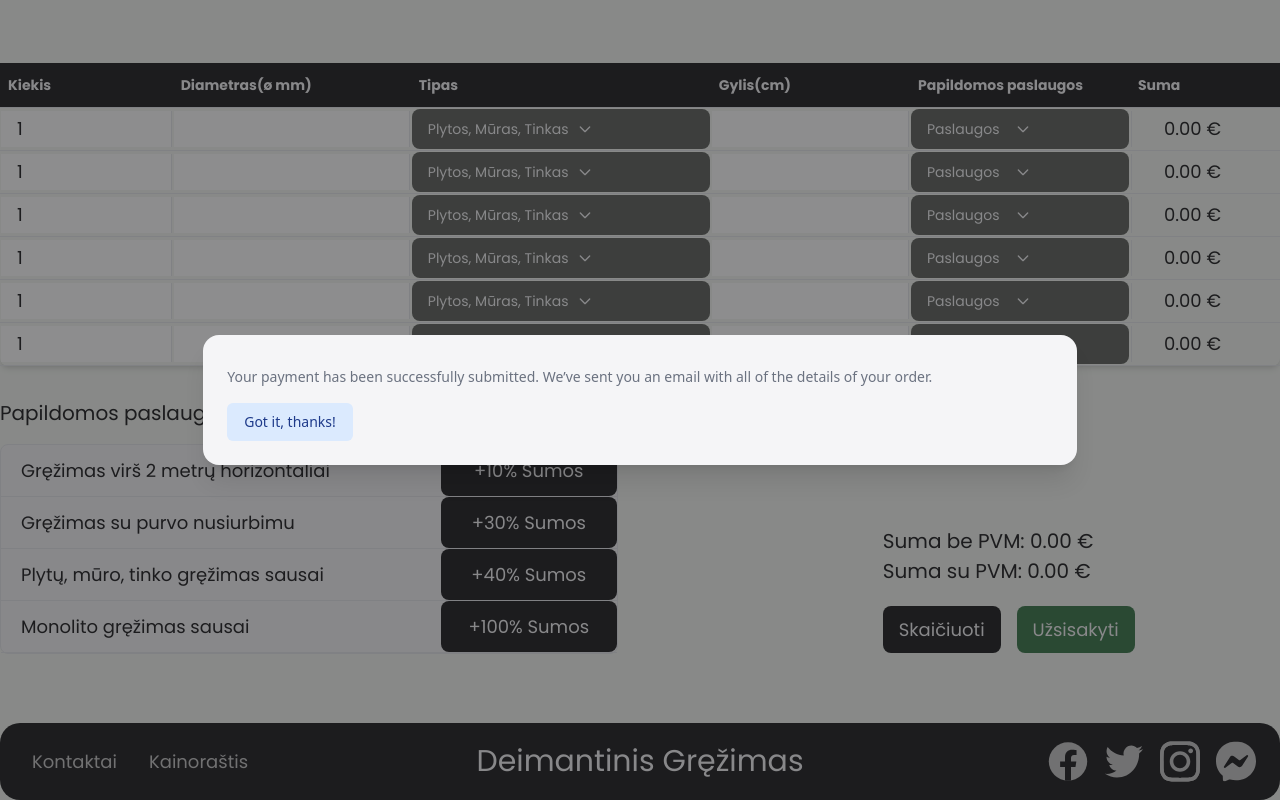
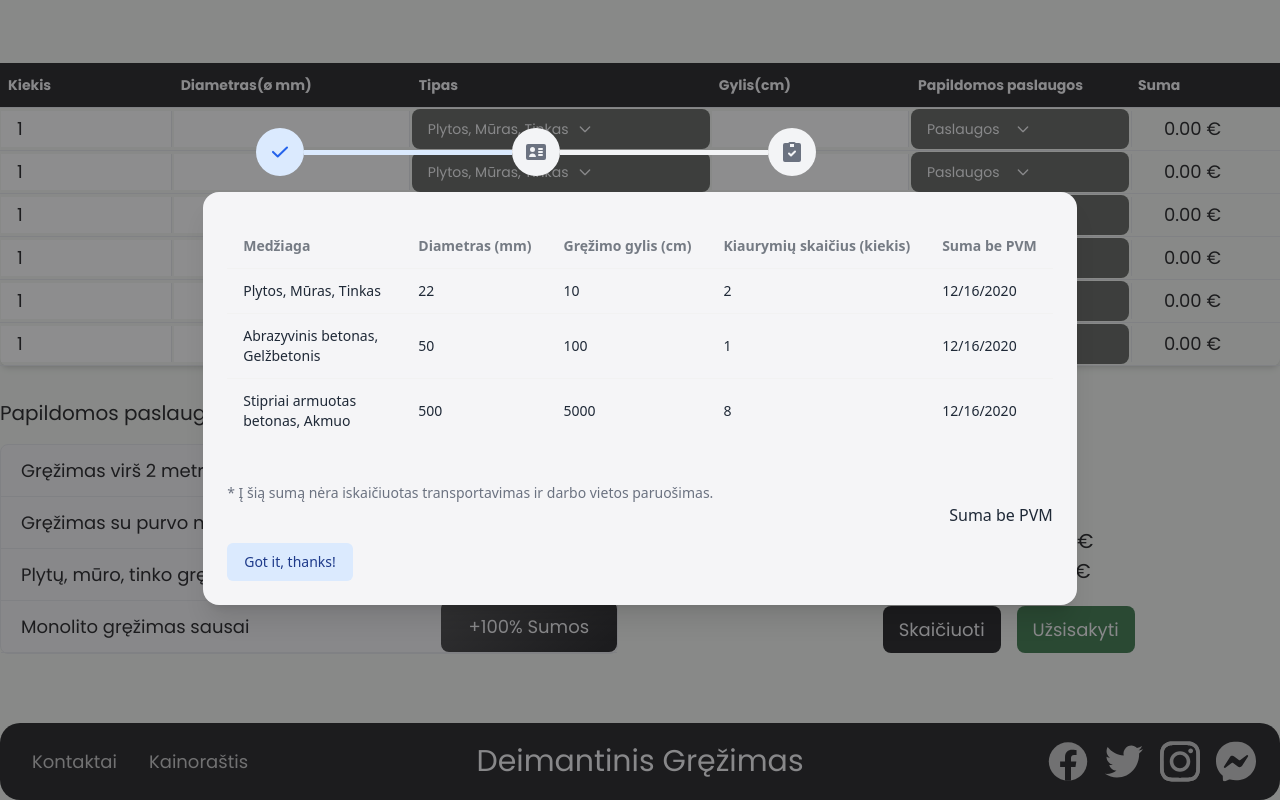
Before and after one commit to karolissumskas954/OrdersWeb, a React (Vite) app: page /calculator in a window 1280 px wide. Both pictures are taken after a click on the button "Užsisakyti". Shown: the part 199-999 px from the top of the page. Built offline with nearby package versions, Linux system fonts and the light colour scheme.

Commit message:
[ADD] Stepper form

```diff
--- a/package.json
+++ b/package.json
@@ -54,6 +54,7 @@
     "@vitejs/plugin-react": "^4.0.0",
     "autoprefixer": "^10.4.14",
     "babel-loader": "^9.1.3",
+    "daisyui": "^3.3.1",
     "eslint": "^8.38.0",
     "eslint-plugin-react": "^7.32.2",
     "eslint-plugin-react-hooks": "^4.6.0",
--- a/src/components/CalcTable.jsx
+++ b/src/components/CalcTable.jsx
@@ -391,25 +391,25 @@ const CalcTable = () => {
                                 <li className="w-full border-b border-gray-200 rounded-t-lg ">
                                     <div className="flex items-center pl-3 w-full text-[18px] font-poppins">
                                         <label className="w-[70%] py-3 ml-2 text-black">Gręžimas virš 2 metrų horizontaliai</label>
-                                        <label className="w-[30%] py-3 ml-2 text-white bg-black rounded-lg text-center">+10% Sumos</label>
+                                        <label className="w-[30%] py-3 ml-2 text-white bg-dark-gradient rounded-lg text-center">+10% Sumos</label>
                                     </div>
                                 </li>
                                 <li className="w-full border-b border-gray-200 rounded-t-lg ">
                                     <div className="flex items-center pl-3 w-full text-[18px] font-poppins">
                                         <label className="w-[70%] py-3 ml-2 text-black">Gręžimas su purvo nusiurbimu</label>
-                                        <label className="w-[30%] py-3 ml-2 text-white bg-black rounded-lg text-center">+30% Sumos</label>
+                                        <label className="w-[30%] py-3 ml-2 text-white bg-dark-gradient rounded-lg text-center">+30% Sumos</label>
                                     </div>
                                 </li>
                                 <li className="w-full border-b border-gray-200 rounded-t-lg ">
                                     <div className="flex items-center pl-3 w-full text-[18px] font-poppins">
                                         <label className="w-[70%] py-3 ml-2 text-black">Plytų, mūro, tinko gręžimas sausai</label>
-                                        <label className="w-[30%] py-3 ml-2 text-white bg-black rounded-lg text-center">+40% Sumos</label>
+                                        <label className="w-[30%] py-3 ml-2 text-white bg-dark-gradient rounded-lg text-center">+40% Sumos</label>
                                     </div>
                                 </li>
                                 <li className="w-full border-b border-gray-200 rounded-t-lg ">
                                     <div className="flex items-center pl-3 w-full text-[18px] font-poppins">
                                         <label className="w-[70%] py-3 ml-2 text-black">Monolito gręžimas sausai</label>
-                                        <label className="w-[30%] py-3 ml-2 text-white bg-black rounded-lg text-center">+100% Sumos</label>
+                                        <label className="w-[30%] py-3 ml-2 text-white bg-dark-gradient rounded-lg text-center">+100% Sumos</label>
                                     </div>
                                 </li>
                             </ul>
@@ -441,7 +441,33 @@ const CalcTable = () => {
                         </Transition.Child>
 
                         <div className="fixed inset-0 overflow-y-auto">
-                            <div className="flex min-h-full items-center justify-center p-4 text-center">
+                            <div className='flex items-center justify-center text-center mt-[10%]'>
+                                <ol className="flex items-center w-[60%]">
+                                    <li className="flex w-full items-center text-blue-600 dark:text-blue-500 after:content-[''] after:w-full after:h-1 after:border-b after:border-blue-100 after:border-4 after:inline-block dark:after:border-blue-800">
+                                        <span className="flex items-center justify-center w-10 h-10 bg-blue-100 rounded-full lg:h-12 lg:w-12 dark:bg-blue-800 shrink-0">
+                                            <svg className="w-3.5 h-3.5 text-blue-600 lg:w-4 lg:h-4 dark:text-blue-300" aria-hidden="true" xmlns="http://www.w3.org/2000/svg" fill="none" viewBox="0 0 16 12">
+                                                <path stroke="currentColor" stroke-linecap="round" stroke-linejoin="round" stroke-width="2" d="M1 5.917 5.724 10.5 15 1.5" />
+                                            </svg>
+                                        </span>
+                                    </li>
+                                    <li className="flex w-full items-center after:content-[''] after:w-full after:h-1 after:border-b after:border-gray-100 after:border-4 after:inline-block dark:after:border-gray-700">
+                                        <span className="flex items-center justify-center w-10 h-10 bg-gray-100 rounded-full lg:h-12 lg:w-12 dark:bg-gray-700 shrink-0">
+                                            <svg className="w-4 h-4 text-gray-500 lg:w-5 lg:h-5 dark:text-gray-100" aria-hidden="true" xmlns="http://www.w3.org/2000/svg" fill="currentColor" viewBox="0 0 20 16">
+                                                <path d="M18 0H2a2 2 0 0 0-2 2v12a2 2 0 0 0 2 2h16a2 2 0 0 0 2-2V2a2 2 0 0 0-2-2ZM6.5 3a2.5 2.5 0 1 1 0 5 2.5 2.5 0 0 1 0-5ZM3.014 13.021l.157-.625A3.427 3.427 0 0 1 6.5 9.571a3.426 3.426 0 0 1 3.322 2.805l.159.622-6.967.023ZM16 12h-3a1 1 0 0 1 0-2h3a1 1 0 0 1 0 2Zm0-3h-3a1 1 0 1 1 0-2h3a1 1 0 1 1 0 2Zm0-3h-3a1 1 0 1 1 0-2h3a1 1 0 1 1 0 2Z" />
+                                            </svg>
+                                        </span>
+                                    </li>
+                                    <li className="flex items-center w-full">
+                                        <span className="flex items-center justify-center w-10 h-10 bg-gray-100 rounded-full lg:h-12 lg:w-12 dark:bg-gray-700 shrink-0">
+                                            <svg className="w-4 h-4 text-gray-500 lg:w-5 lg:h-5 dark:text-gray-100" aria-hidden="true" xmlns="http://www.w3.org/2000/svg" fill="currentColor" viewBox="0 0 18 20">
+                                                <path d="M16 1h-3.278A1.992 1.992 0 0 0 11 0H7a1.993 1.993 0 0 0-1.722 1H2a2 2 0 0 0-2 2v15a2 2 0 0 0 2 2h14a2 2 0 0 0 2-2V3a2 2 0 0 0-2-2ZM7 2h4v3H7V2Zm5.7 8.289-3.975 3.857a1 1 0 0 1-1.393 0L5.3 12.182a1.002 1.002 0 1 1 1.4-1.436l1.328 1.289 3.28-3.181a1 1 0 1 1 1.392 1.435Z" />
+                                            </svg>
+                                        </span>
+                                    </li>
+                                </ol>
+                            </div>
+                            <div className="flex items-center justify-center p-4 text-center">
+
                                 <Transition.Child
                                     as={Fragment}
                                     enter="ease-out duration-300"
@@ -451,18 +477,52 @@ const CalcTable = () => {
                                     leaveFrom="opacity-100 scale-100"
                                     leaveTo="opacity-0 scale-95"
                                 >
+
                                     <Dialog.Panel className="w-full max-w-[70%] transform overflow-hidden rounded-2xl bg-white p-6 text-left align-middle shadow-xl transition-all">
-                                        {/* <Dialog.Title
-                                            as="h3"
-                                            className="text-lg font-medium leading-6 text-gray-900 text-center"
-                                        >
-                                            Užsakymas
-                                        </Dialog.Title> */}
                                         <div className="mt-2">
+
+                                            <div className="overflow-x-auto mb-10">
+                                                <table className="table table-xl">
+                                                    <thead>
+                                                        <tr className='font-bold  text-sm'>
+                                                            <th>Medžiaga</th>
+                                                            <th>Diametras (mm)</th>
+                                                            <th>Gręžimo gylis (cm)</th>
+                                                            <th>Kiaurymių skaičius (kiekis)</th>
+                                                            <th>Suma be PVM</th>
+                                                        </tr>
+                                                    </thead>
+                                                    <tbody className=''>
+                                                        <tr >
+                                                            <td>Plytos, Mūras, Tinkas</td>
+                                                            <td>22</td>
+                                                            <td>10</td>
+                                                            <td>2</td>
+                                                            <td>12/16/2020</td>
+                                                        </tr>
+                                                        <tr>
+                                                            <td>Abrazyvinis betonas, Gelžbetonis</td>
+                                                            <td>50</td>
+                                                            <td>100</td>
+                                                            <td>1</td>
+                                                            <td>12/16/2020</td>
+                                                        </tr>
+                                                        <tr>
+                                                            <td>Stipriai armuotas betonas, Akmuo</td>
+                                                            <td>500</td>
+                                                            <td>5000</td>
+                                                            <td>8</td>
+                                                            <td>12/16/2020</td>
+                                                        </tr>
+                                                    </tbody>
+                                                </table>
+                                            </div>
                                             <p className="text-sm text-gray-500">
-                                                Your payment has been successfully submitted. We’ve sent
-                                                you an email with all of the details of your order.
+                                                * Į šią sumą nėra iskaičiuotas transportavimas ir darbo vietos paruošimas.
                                             </p>
+                                        </div>
+                                        <div className='flex justify-end'>
+                                            <p className=''>Suma be PVM</p>
                                         </div>
 
                                         <div className="mt-4">
--- a/src/index.css
+++ b/src/index.css
@@ -70,6 +70,15 @@
     #ffffff -278.56%,
     #6d6d6d -78.47%,
     #08561b 91.61%
+  );
+}
+
+.bg-dark-gradient {
+  background: linear-gradient(
+    144.39deg,
+    #ffffff -278.56%,
+    #6d6d6d -78.47%,
+    #1d1d1f 91.61%
   );
 }
 
--- a/tailwind.config.js
+++ b/tailwind.config.js
@@ -35,5 +35,5 @@ module.exports = {
       xl: "1700px",
     },
   },
-  plugins: [],
+  plugins: [require("daisyui")],
 };
```
